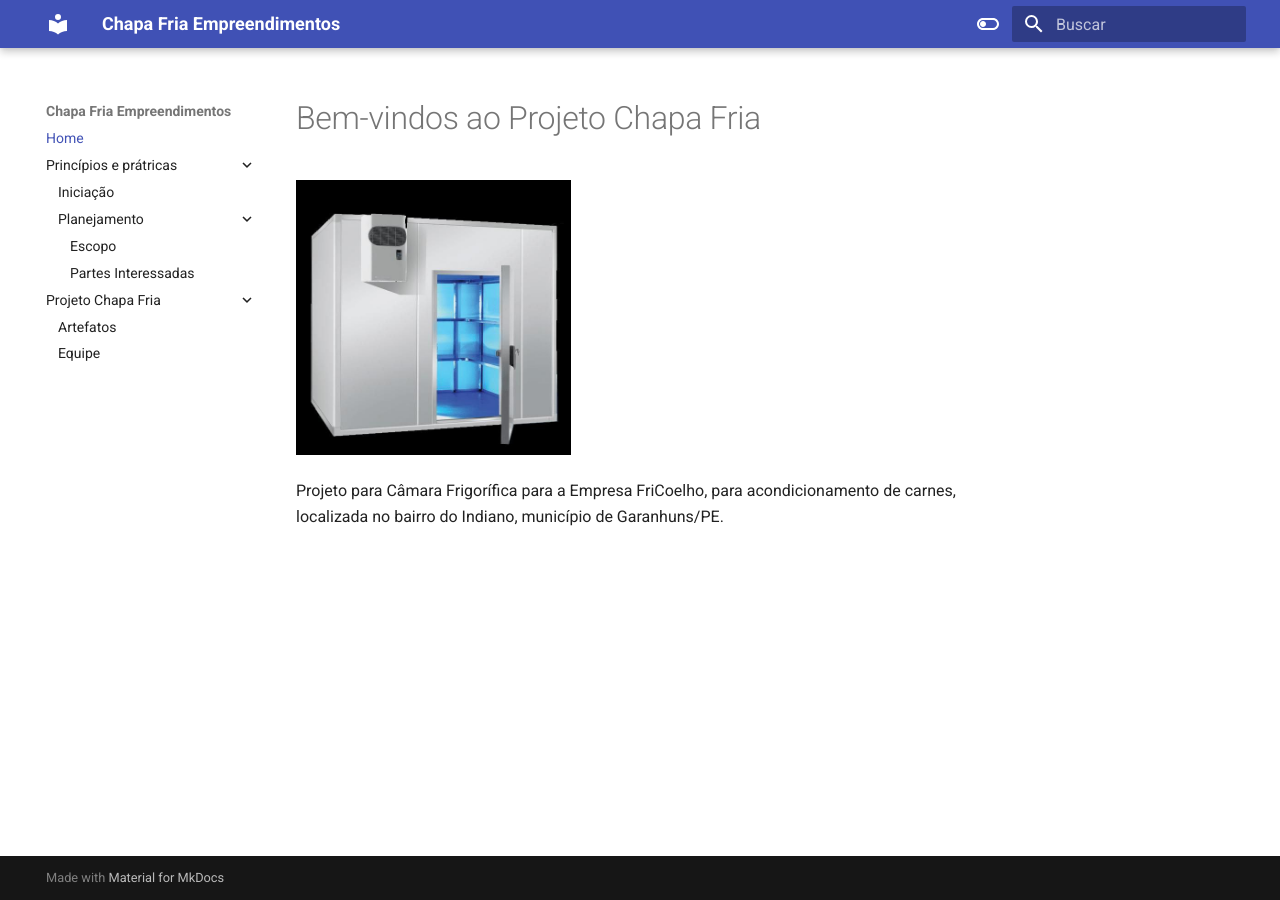
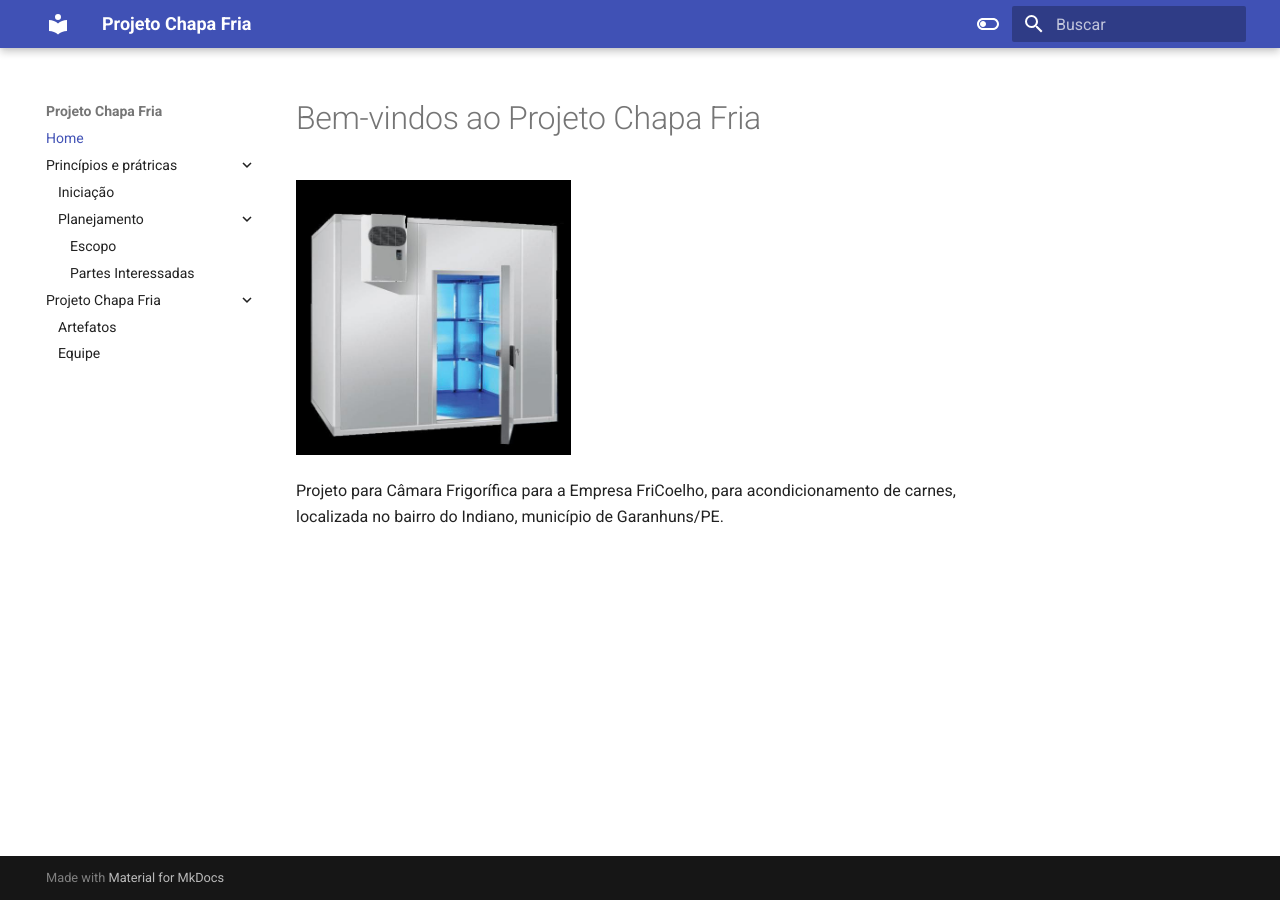
Before and after one commit to sftom/chapa-fria, an MkDocs documentation site: the page built from docs/index.md, in a window 1280 px wide. Built offline with MkDocs 1.6.1 and Material for MkDocs 9.7.7, drawn with Linux system fonts in a browser that asks for light colours.

Commit message:
fix site_name

```diff
--- a/mkdocs.yml
+++ b/mkdocs.yml
@@ -1,4 +1,4 @@
-site_name: Chapa Fria Empreendimentos
+site_name: Projeto Chapa Fria
 
 nav:
   - 'Home': 'index.md'
```
